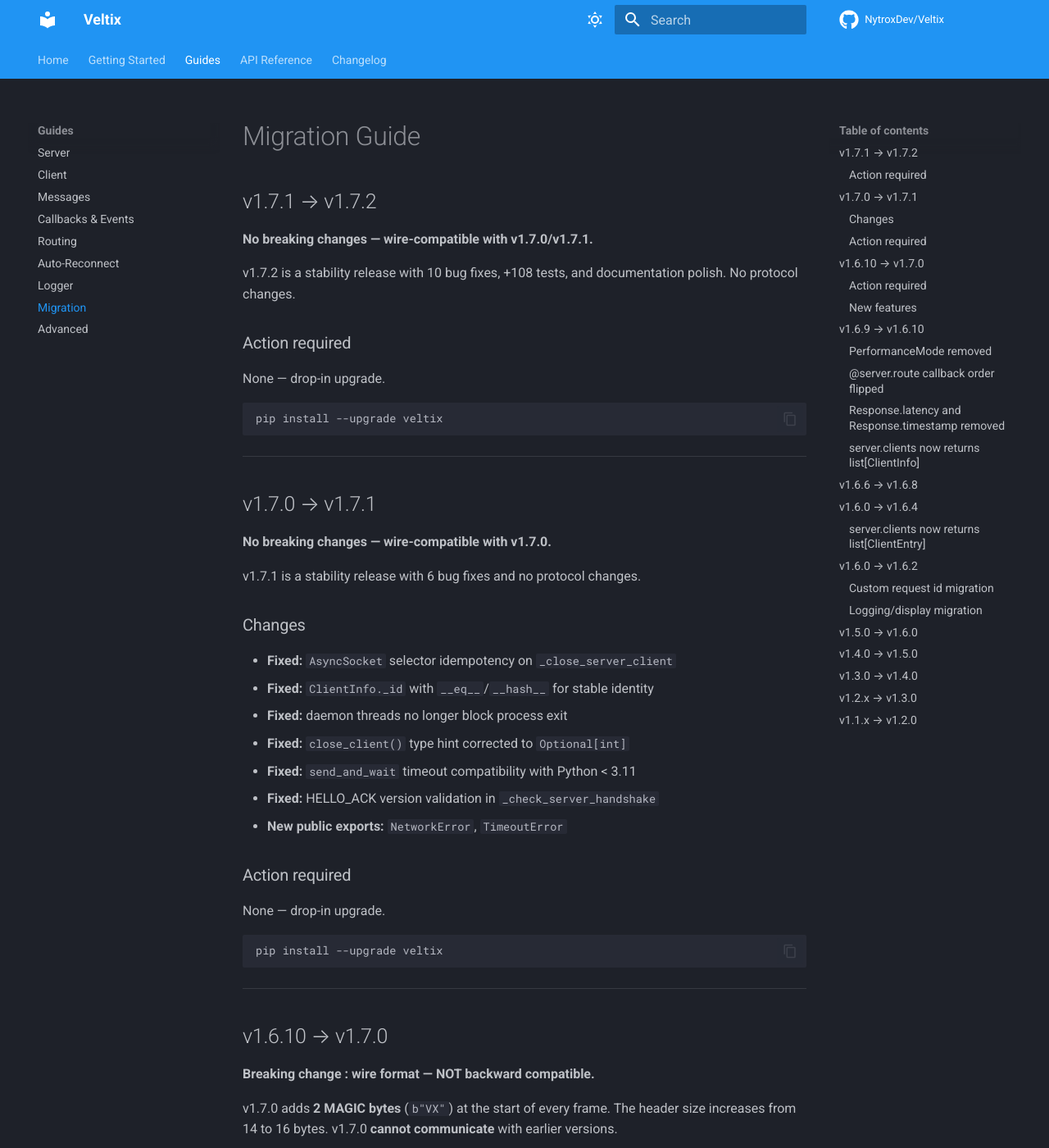
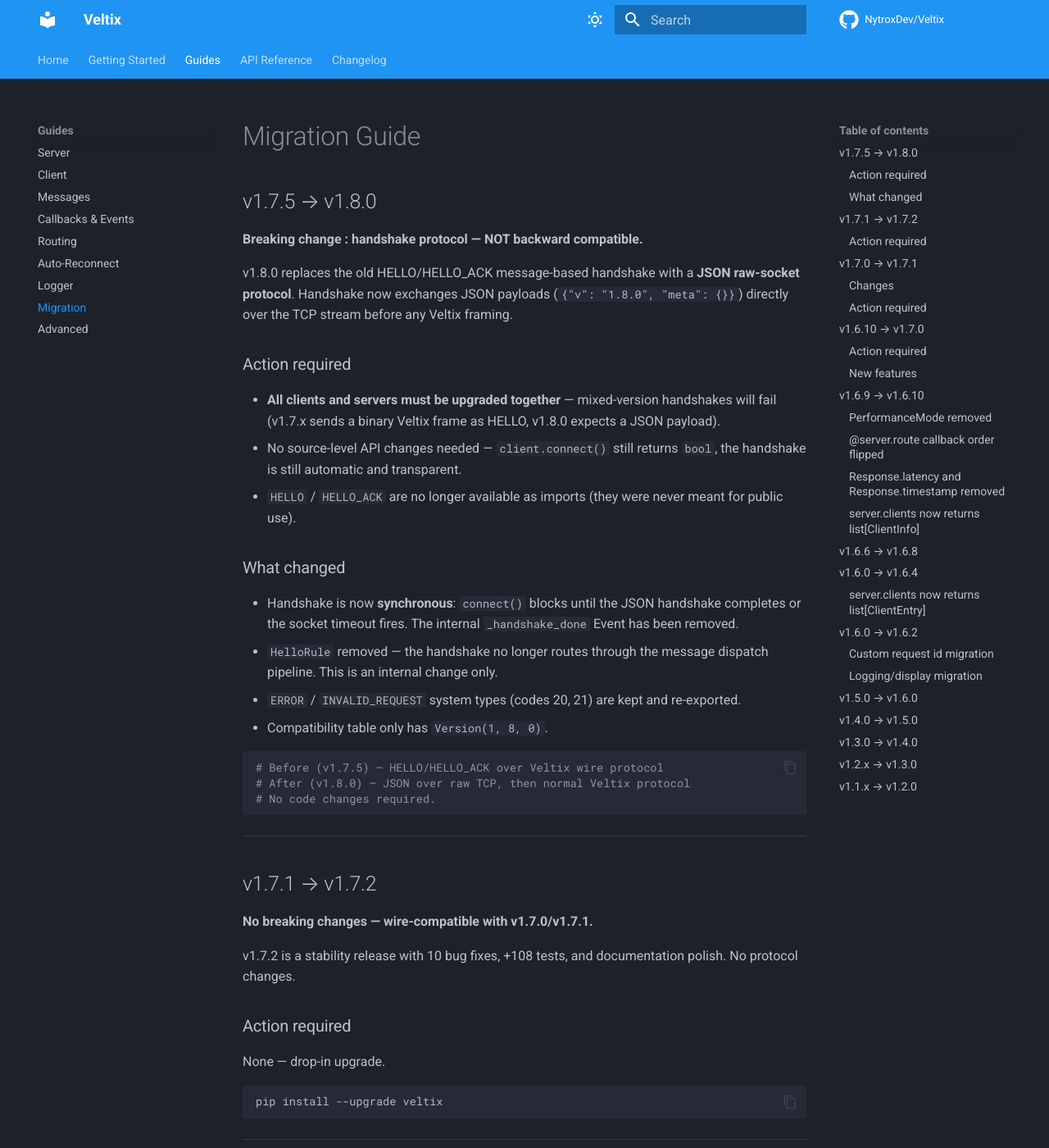
Before and after one commit to NytroxDev/Veltix, an MkDocs documentation site: the page built from docs/guides/migration.md, in a window 1280 px wide and 1400 px high. Shown: the whole window at 82% size. Built offline with MkDocs 1.6.1 and Material for MkDocs 9.7.7, drawn with Linux system fonts in a browser that asks for light colours; comment, search, counter and statistics services are not loaded.

Commit message:
docs: update README, AGENTS, CHANGELOG, migration guide for v1.8.0

````diff
--- a/docs/guides/migration.md
+++ b/docs/guides/migration.md
@@ -1,4 +1,38 @@
 # Migration Guide
+
+## v1.7.5 → v1.8.0
+
+**Breaking change : handshake protocol — NOT backward compatible.**
+
+v1.8.0 replaces the old HELLO/HELLO_ACK message-based handshake with a **JSON raw-socket
+protocol**. Handshake now exchanges JSON payloads (`{"v": "1.8.0", "meta": {}}`) directly
+over the TCP stream before any Veltix framing.
+
+### Action required
+
+- **All clients and servers must be upgraded together** — mixed-version handshakes will
+  fail (v1.7.x sends a binary Veltix frame as HELLO, v1.8.0 expects a JSON payload).
+- No source-level API changes needed — `client.connect()` still returns `bool`, the
+  handshake is still automatic and transparent.
+- `HELLO` / `HELLO_ACK` are no longer available as imports (they were never meant for
+  public use).
+
+### What changed
+
+- Handshake is now **synchronous**: `connect()` blocks until the JSON handshake completes
+  or the socket timeout fires. The internal `_handshake_done` Event has been removed.
+- `HelloRule` removed — the handshake no longer routes through the message dispatch
+  pipeline. This is an internal change only.
+- `ERROR` / `INVALID_REQUEST` system types (codes 20, 21) are kept and re-exported.
+- Compatibility table only has `Version(1, 8, 0)`.
+
+```python
+# Before (v1.7.5) — HELLO/HELLO_ACK over Veltix wire protocol
+# After (v1.8.0) — JSON over raw TCP, then normal Veltix protocol
+# No code changes required.
+```
+
+---
 
 ## v1.7.1 → v1.7.2
 
````
Also changed, not shown: AGENTS.md (+11 -11 lines), CHANGELOG.md (+72 -0 lines), README.md (+2 -2 lines), docs/index.md (+2 -2 lines).
